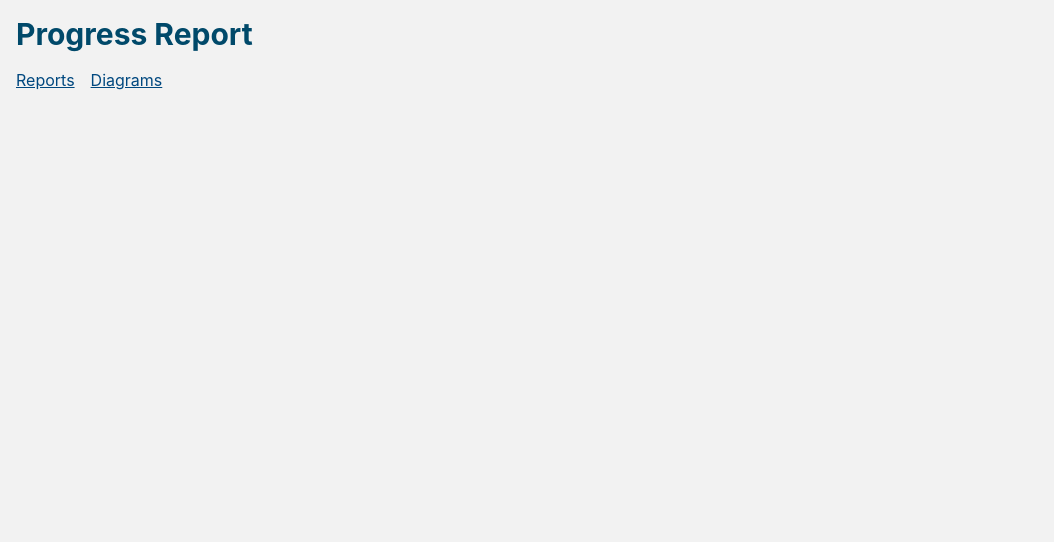
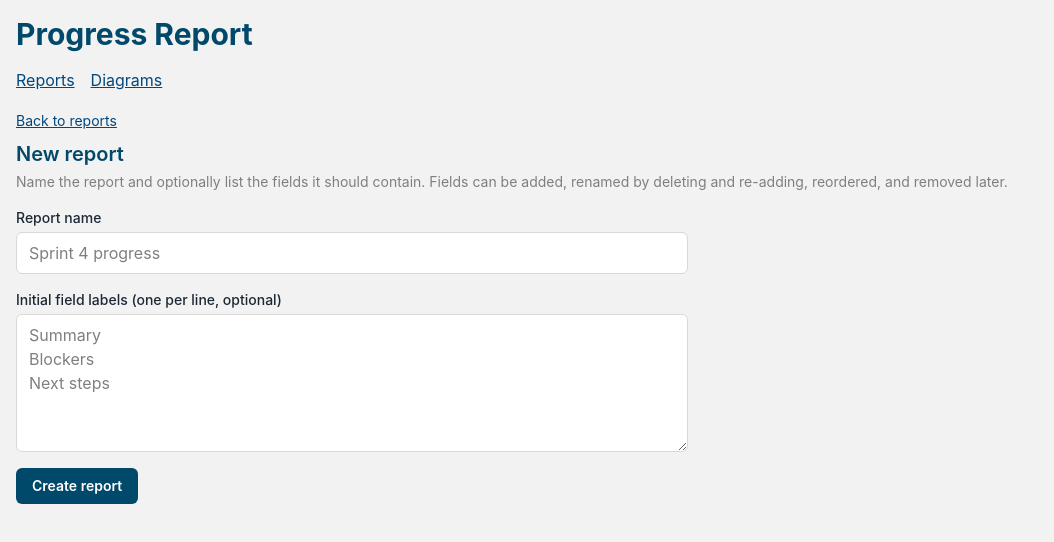
Before and after one commit to saeem09/Report-Builder, a React (Vite) app in the folder frontend/: page /reports/new in a window 1280 px wide. Shown: the top 542 px of the page, without its empty margins (0-1054 px from the left). Built offline with nearby package versions, Linux system fonts and the light colour scheme; no server answers.

Commit message:
feat: add the create report flow

```diff
--- a/frontend/src/App.tsx
+++ b/frontend/src/App.tsx
@@ -1,5 +1,6 @@
 import { Link, Route, Routes } from 'react-router-dom'
 
+import { CreateReportPage } from './pages/CreateReportPage'
 import { DiagramsListPage } from './pages/DiagramsListPage'
 import { ReportsListPage } from './pages/ReportsListPage'
 
@@ -17,6 +18,7 @@ function App() {
       </nav>
       <Routes>
         <Route path="/" element={<p className="px-4">Select Reports or Diagrams to get started.</p>} />
+        <Route path="/reports/new" element={<CreateReportPage />} />
         <Route path="/reports" element={<ReportsListPage />} />
         <Route path="/diagrams" element={<DiagramsListPage />} />
       </Routes>
--- /dev/null
+++ b/frontend/src/components/reports/CreateReportForm.tsx
@@ -0,0 +1,97 @@
+import { useState } from 'react'
+
+import { createReport } from '../../api/reports'
+import type { ReportDetail } from '../../api/types'
+import { Button } from '../ui/Button'
+import { ErrorBanner } from '../ui/ErrorBanner'
+import { TextArea } from '../ui/TextArea'
+import { TextInput } from '../ui/TextInput'
+
+// Mirrors MAX_NAME_LENGTH and MAX_LABEL_LENGTH in backend/app/reports/schemas.py.
+const MAX_NAME_LENGTH = 200
+const BLANK_NAME_MESSAGE = 'Enter a name for this report.'
+
+/**
+ * Labels are entered one per line. The server rejects a blank label with 422,
+ * so blank lines are dropped here rather than turned into a failed request.
+ */
+function parseLabels(raw: string): string[] {
+  return raw
+    .split('\n')
+    .map((line) => line.trim())
+    .filter((line) => line.length > 0)
+}
+
+type CreateReportFormProps = {
+  onCreated: (report: ReportDetail) => void
+}
+
+export function CreateReportForm({ onCreated }: CreateReportFormProps) {
+  const [name, setName] = useState('')
+  const [labelsText, setLabelsText] = useState('')
+  const [isSubmitting, setIsSubmitting] = useState(false)
+  const [error, setError] = useState<unknown>(null)
+
+  async function handleSubmit(event: React.FormEvent<HTMLFormElement>) {
+    event.preventDefault()
+    const trimmedName = name.trim()
+    if (trimmedName.length === 0) {
+      setError(new Error(BLANK_NAME_MESSAGE))
+      return
+    }
+    setIsSubmitting(true)
+    setError(null)
+    try {
+      onCreated(await createReport(trimmedName, parseLabels(labelsText)))
+    } catch (caught: unknown) {
+      setError(caught)
+    } finally {
+      setIsSubmitting(false)
+    }
+  }
+
+  // A local validation failure is a plain Error, which toUserMessage would turn
+  // into its generic fallback. Rendering the message directly keeps the
+  // specific guidance while every server error still goes through ErrorBanner.
+  const isLocalValidationError =
+    error instanceof Error && error.message === BLANK_NAME_MESSAGE
+
+  return (
+    <form onSubmit={(event) => void handleSubmit(event)} className="flex flex-col gap-4">
+      <TextInput
+        id="report-name"
+        label="Report name"
+        value={name}
+        onChange={setName}
+        maxLength={MAX_NAME_LENGTH}
+        placeholder="Sprint 4 progress"
+      />
+
+      <TextArea
+        id="report-field-labels"
+        label="Initial field labels (one per line, optional)"
+        value={labelsText}
+        onChange={setLabelsText}
+        rows={5}
+        placeholder={'Summary\nBlockers\nNext steps'}
+      />
+
+      {isLocalValidationError ? (
+        <div
+          role="alert"
+          className="rounded-md border border-navy-dark bg-tint-sky-alt px-4 py-3 text-charcoal"
+        >
+          <p>{BLANK_NAME_MESSAGE}</p>
+        </div>
+      ) : (
+        <ErrorBanner error={error} onDismiss={() => setError(null)} />
+      )}
+
+      <div>
+        <Button type="submit" disabled={isSubmitting}>
+          {isSubmitting ? 'Creating...' : 'Create report'}
+        </Button>
+      </div>
+    </form>
+  )
+}
--- /dev/null
+++ b/frontend/src/pages/CreateReportPage.tsx
@@ -0,0 +1,30 @@
+import { Link, useNavigate } from 'react-router-dom'
+
+import { CreateReportForm } from '../components/reports/CreateReportForm'
+
+export function CreateReportPage() {
+  const navigate = useNavigate()
+
+  return (
+    <section className="px-4 pb-8">
+      <Link
+        to="/reports"
+        className="text-sm text-blue-royal underline hover:text-navy-dark"
+      >
+        Back to reports
+      </Link>
+      <h2 className="mt-2 text-xl font-semibold text-navy-deep">New report</h2>
+      <p className="mt-1 text-sm text-grey-mid">
+        Name the report and optionally list the fields it should contain. Fields can be
+        added, renamed by deleting and re-adding, reordered, and removed later.
+      </p>
+      <div className="mt-4 max-w-2xl">
+        <CreateReportForm
+          onCreated={(report) => {
+            void navigate(`/reports/${report.id}`)
+          }}
+        />
+      </div>
+    </section>
+  )
+}
```
Also changed, not shown: 2 other files (tests, documents, lock files or other folders).
